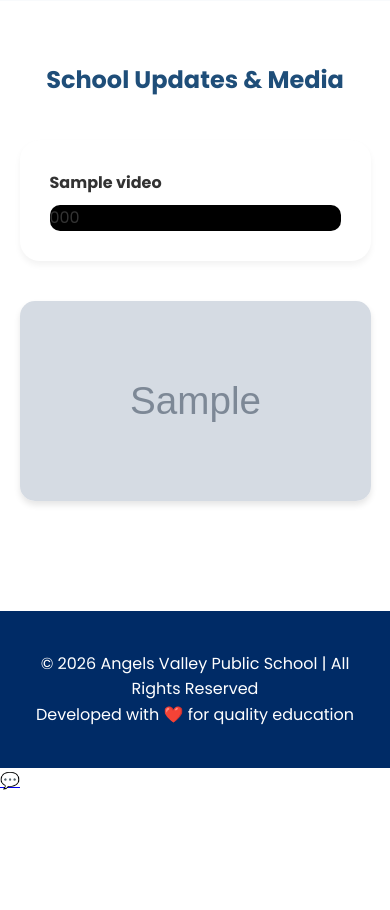
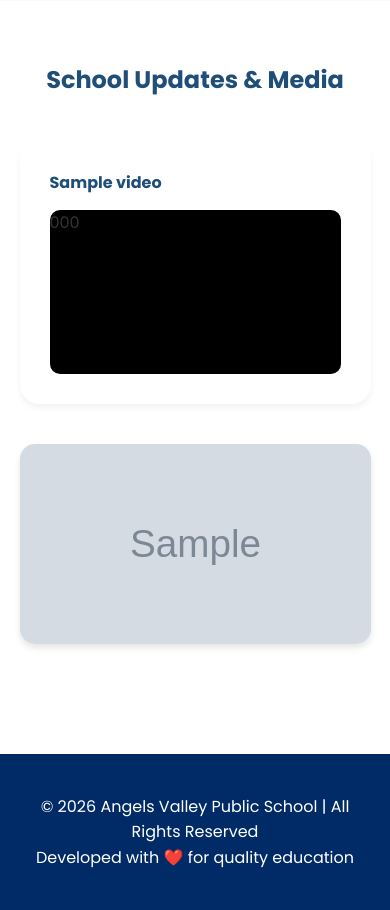
Before and after one commit to avpssuketi-dot/avpswebsite, a Flask app: page / in a window 390 px wide. Shown: the part 3630-4540 px from the top of the page. Before the commit the page ends 4420 px from the top, so only its background shows below. Run offline with Flask 3, Linux system fonts and the light colour scheme; tables that the repository leaves empty hold one stand-in row (values such as "Sample post"); grey boxes marked "Sample" are stand-in pictures.

Commit message:
Updated video section in index.html to be responsive

```diff
--- a/templates/index.html
+++ b/templates/index.html
@@ -121,15 +121,15 @@
 <section style="padding: 60px 5%; background: #ffffff;">
     <h2 style="text-align: center; color: #1f4e79; margin-bottom: 40px;">School Updates & Media</h2>
 
-    <div style="display: grid; grid-template-columns: repeat(auto-fit, minmax(300px, 1fr)); gap: 20px; max-width: 1200px; margin: auto;">
+    <div style="display: grid; grid-template-columns: repeat(auto-fit, minmax(320px, 1fr)); gap: 30px; max-width: 1200px; margin: auto;">
         {% for video in videos %}
             <div class="modern-card">
-                <h4 style="margin-bottom:10px;">{{ video.title }}</h4>
-                <div style="border-radius:10px; overflow:hidden; background: #000;">
+                <h4 style="margin-bottom:15px; color: #1f4e79;">{{ video.title }}</h4>
+                <div class="video-wrapper">
                     {% if video.embed_code %}
                         {{ video.embed_code | safe }}
                     {% else %}
-                        <p style="padding: 20px; color: #fff;">Video not available</p>
+                        <p style="padding: 20px; text-align:center;">Video not available</p>
                     {% endif %}
                 </div>
             </div>
@@ -147,6 +147,25 @@
     {% endif %}
 </section>
 
+<style>
+    /* Responsive Video Wrapper */
+    .video-wrapper {
+        position: relative;
+        padding-bottom: 56.25%; /* 16:9 Aspect Ratio */
+        height: 0;
+        overflow: hidden;
+        border-radius: 10px;
+        background: #000;
+    }
+    .video-wrapper iframe {
+        position: absolute;
+        top: 0;
+        left: 0;
+        width: 100%;
+        height: 100%;
+        border: none;
+    }
+</style>
 
 <style>
     .modern-card { background: white; border-radius: 20px; padding: 30px; box-shadow: 0 4px 6px rgba(0,0,0,0.05); }
```
